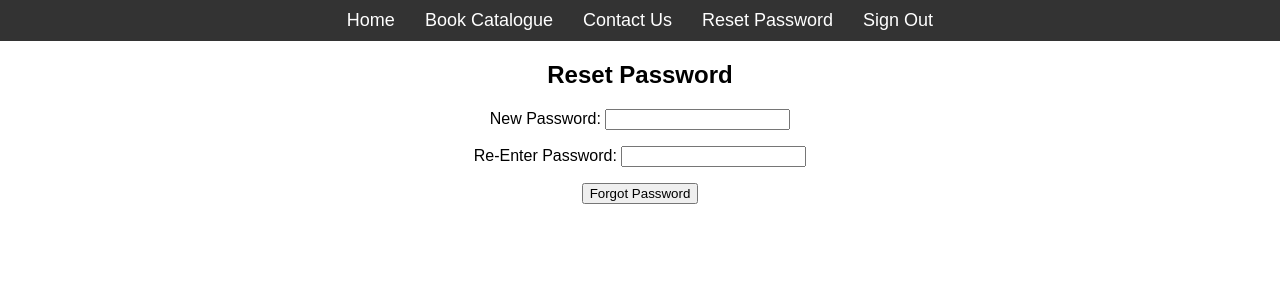
After one commit to nikhilj245/HAT1, a Flask app: template templates/ResetPassword.html in a window 1280 px wide. The commit adds this page. Shown: the top 300 px of the page. Run offline with Flask 3, Linux system fonts and the light colour scheme; the template is opened without the code that fills it, so the values that code supplies are empty; some libraries are stand-ins or nearby versions.

Commit message:
added ResetPassword.html

```diff
--- a/app.py
+++ b/app.py
@@ -183,9 +183,9 @@ def signup():
         if not is_valid_input(username) or not is_valid_input(email) or not is_valid_input(password) or not is_valid_input(checkPassword):
             logging.warning(f"SignUp failed: Invalid characters in username, email, or password")
             return render_template('signup.html', error="Invalid characters in username, email, or password.")
-        if not email or '@' not in email or '.' not in email or len(email) > 40:
+        if not email or '@' not in email or '.' not in email:
             logging.warning(f"SignUp failed: Email '{email}' is invalid")
-            return render_template('signup.html', error="Invalid email address, either it is too long or the syntax is incorrect.")
+            return render_template('signup.html', error="Invalid email address, incorrect syntax.")
         if not PasswordCheck(password):
             logging.warning(f"SignUp failed: Password is invalid for user: '{username}'")
             return render_template('signup.html', error="Password must be at least 8 characters and contain a digit, an uppercase letter, and a special character.")
@@ -235,6 +235,30 @@ def ForgotPassword():
         return redirect(url_for('EmailVerificationCode', email=email, username=None, hashed_password=None, code=PasswordHash(emailCode)))
     return render_template('ForgotPassword.html')
 
+@app.route('/ResetPassword', methods=['GET', 'POST'])
+@jwt_required(locations=['cookies'])
+def ResetPassword():
+    if request.method=="POST":
+        password = request.form.get('password', '').strip()
+        checkPassword = request.form.get('re-enter passwor', '').strip()
+        if not is_valid_input(password) or not is_valid_input(checkPassword):
+            logging.warning(f"Reset Password failed: Invalid characters in password")
+            return render_template('ResetPassword.html', error="Invalid characters in password.")
+        if not PasswordCheck(password):
+            logging.warning(f"Reset Password failed: Password is invalid")
+            return render_template('ResetPassword.html', error="Password must be at least 8 characters and contain a digit, an uppercase letter, and a special character.")
+        if password != checkPassword:
+            logging.warning(f"Reset Password failed: Passwords do not match")
+            return render_template('ResetPassword.html', error="Passwords do not match.")
+        password_hashed = PasswordHash(password)
+        username = get_jwt_identity
+        with sqlite3.connect('database/database.db') as conn:
+            cursor = conn.cursor()
+            cursor.execute("""Update users set password = (?) where username = (?)""", (password_hashed, username.lower()))
+            conn.commit()
+            return render_template('index.html', cataloguedata=cursor.fetchall())
+    return render_template('ResetPassword.html')
+
 @app.route('/signout')
 def signout():
     response = make_response(render_template("index.html"))
--- /dev/null
+++ b/templates/ResetPassword.html
@@ -0,0 +1,41 @@
+<!DOCTYPE html>
+<html lang="en">
+<head>
+    <meta charset="UTF-8">
+    <meta name="viewport" content="width=device-width, initial-scale=1.0">
+    <title>Reset Password</title>
+    <link rel="stylesheet" href="{{ url_for('static', filename='css/styles.css') }}">
+</head>
+<body>
+
+    <nav>
+        <ul>
+            <li><a href="{{ url_for('home') }}">Home</a></li>
+            <li><a href="{{ url_for('bookCatalogue') }}">Book Catalogue</a></li>
+            <li><a href="{{ url_for('contact') }}">Contact Us</a></li>
+            <li><a href="{{ url_for('ResetPassword') }}">Reset Password</a></li>
+            <li><a href="{{ url_for('signout') }}">Sign Out</a></li>
+        </ul>
+    </nav>
+
+
+    <h2>Reset Password</h2>
+    <form action="{{ url_for('ResetPassword') }}" method="POST" onsubmit="disableButton()">
+        <input type="hidden" name="csrf_token" value="{{ csrf_token() }}">
+        <p>New Password: <input type="password" name="password" required /></p>
+        <p>Re-Enter Password: <input type="password" name="re-enter password" required/></p>
+        <p><input type="submit" value="Forgot Password" id="submitBTN" /></p>
+        {% if error %}
+            <p style="color: red;">{{ error }}</p>
+        {% endif %}
+    </form>
+
+    <script>
+        function disableButton()
+        {
+            document.getElementById("submitBTN").disabled = true;
+        }
+    </script>
+
+</body>
+</html>
--- a/templates/catalogue.html
+++ b/templates/catalogue.html
@@ -14,6 +14,7 @@
             <li><a href="{{ url_for('home') }}">Home</a></li>
             <li><a href="{{ url_for('bookCatalogue') }}">Book Catalogue</a></li>
             <li><a href="{{ url_for('contact') }}">Contact Us</a></li>
+            <li><a href="{{ url_for('ResetPassword') }}">Reset Password</a></li>
             <li><a href="{{ url_for('signout') }}">Sign Out</a></li>
         </ul>
     </nav>
--- a/templates/contact.html
+++ b/templates/contact.html
@@ -24,6 +24,7 @@
                     <li><a href="{{ url_for('home') }}">Home</a></li>
                     <li><a href="{{ url_for('bookCatalogue') }}">Book Catalogue</a></li>
                     <li><a href="{{ url_for('contact') }}">Contact Us</a></li>
+                    <li><a href="{{ url_for('ResetPassword') }}">Reset Password</a></li>
                     <li><a href="{{ url_for('signout') }}">Sign Out</a></li>
                 </ul>
             </div>
--- a/templates/index.html
+++ b/templates/index.html
@@ -24,6 +24,7 @@
                     <li><a href="{{ url_for('home') }}">Home</a></li>
                     <li><a href="{{ url_for('bookCatalogue') }}">Book Catalogue</a></li>
                     <li><a href="{{ url_for('contact') }}">Contact Us</a></li>
+                    <li><a href="{{ url_for('ResetPassword') }}">Reset Password</a></li>
                     <li><a href="{{ url_for('signout') }}">Sign Out</a></li>
                 </ul>
             </div>
```
Also changed, not shown: database/database.db.
